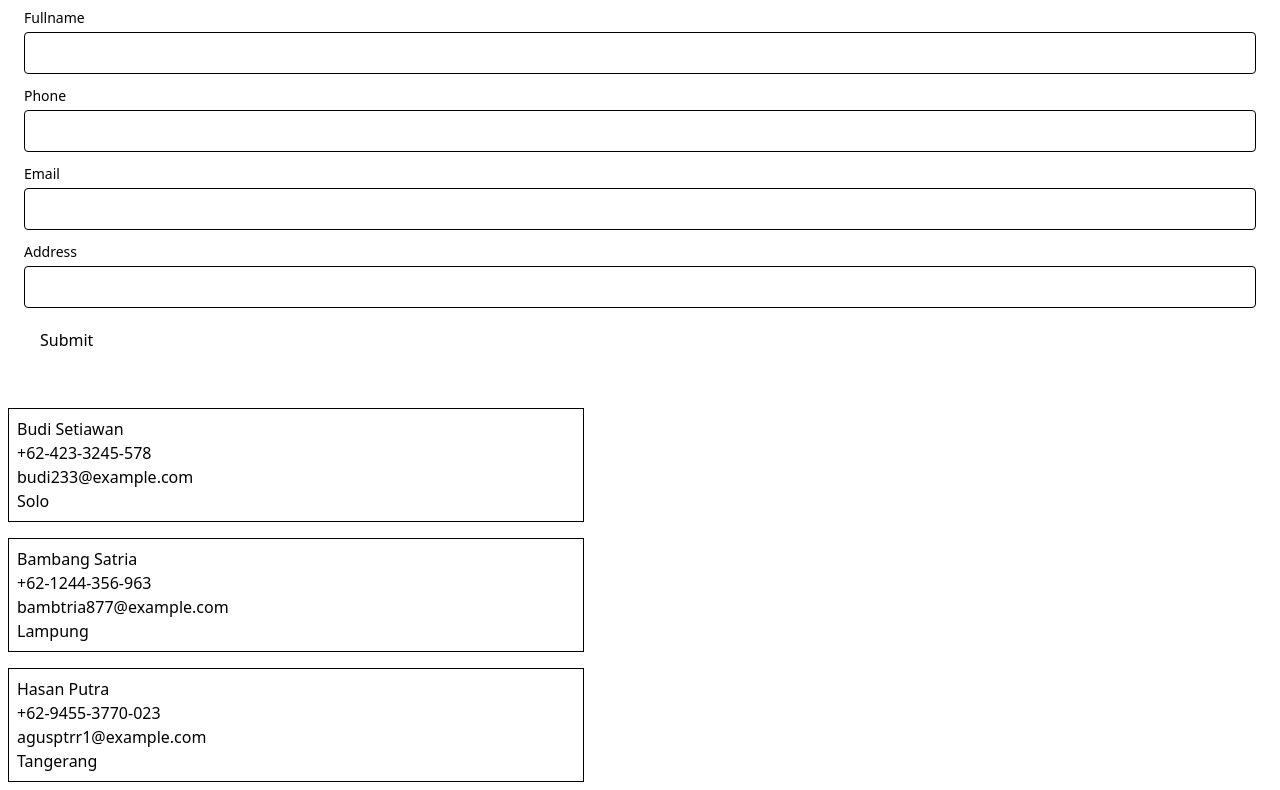
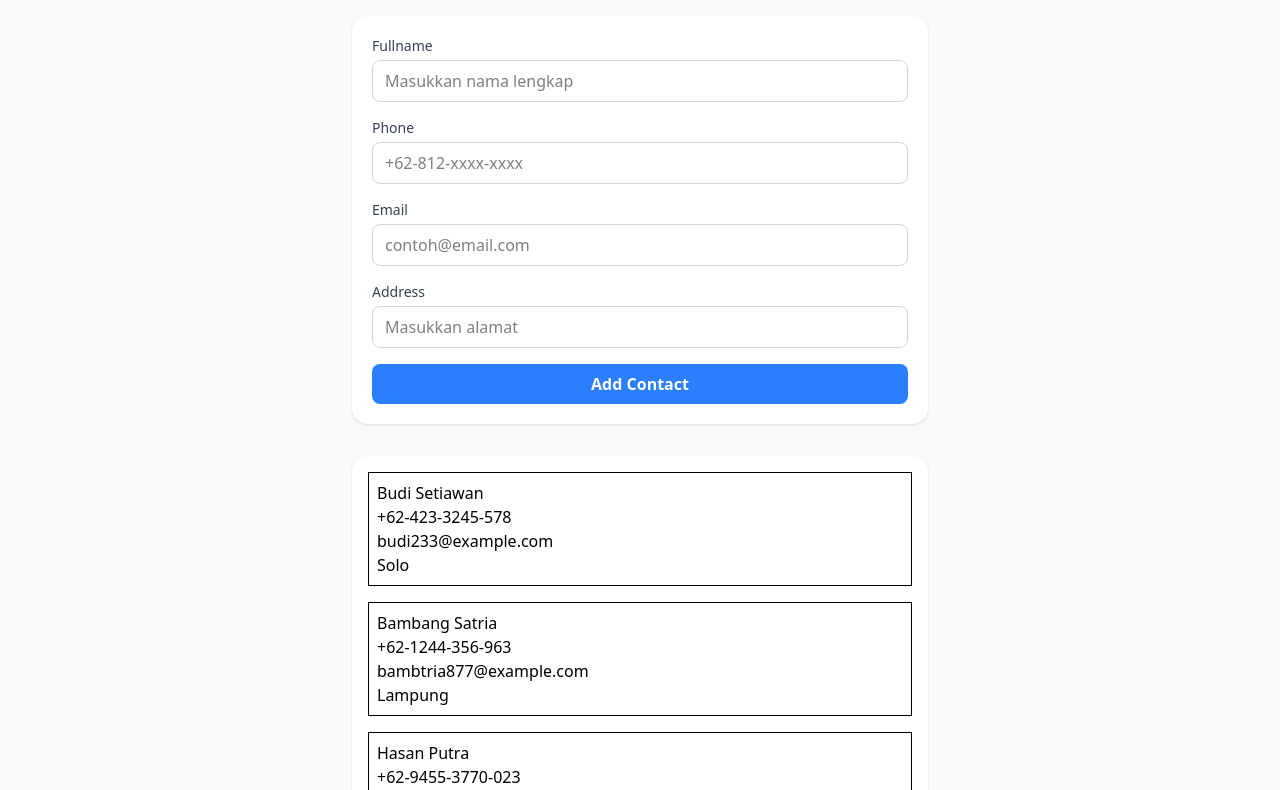
Before and after one commit to ADaneshS1/address-book, a plain HTML site: page index.html in a window 1280 px wide. Shown: the part 72-862 px from the top of the page. Drawn offline with nearby package versions, Linux system fonts and the light colour scheme.

Commit message:
add contact form function

```diff
--- a/index.html
+++ b/index.html
@@ -6,54 +6,85 @@
     <title>Address Book</title>
     <script src="https://cdn.jsdelivr.net/npm/@tailwindcss/browser@4"></script>
   </head>
-  <body class="p-2 space-y-8">
-    <h1>Address Book</h1>
 
-    <form class="p-4 space-y-3">
-      <div class="flex flex-col">
-        <label for="fullname" class="text-sm font-medium mb-1">Fullname</label>
+  <body class="min-h-screen bg-gray-50 p-6">
+    <div class="max-w-xl mx-auto space-y-8">
+      <h1 class="text-2xl font-bold text-gray-800 text-center">
+        📒 Address Book
+      </h1>
+
+      <!-- Form Tambah Kontak -->
+      <form
+        id="add-contact-form"
+        method="post"
+        class="bg-white p-5 rounded-2xl shadow space-y-4"
+      >
+        <div>
+          <label for="fullname" class="block text-sm font-medium text-gray-700"
+            >Fullname</label
+          >
           <input
             type="text"
             id="fullname"
             name="fullname"
-          class="border rounded px-3 py-2"
+            class="mt-1 w-full border border-gray-300 rounded-lg px-3 py-2 focus:outline-none focus:ring focus:ring-blue-200"
+            placeholder="Masukkan nama lengkap"
           />
         </div>
 
-      <div class="flex flex-col">
-        <label for="phone" class="text-sm font-medium mb-1">Phone</label>
+        <div>
+          <label for="phone" class="block text-sm font-medium text-gray-700"
+            >Phone</label
+          >
           <input
             type="tel"
             id="phone"
             name="phone"
-          class="border rounded px-3 py-2"
+            class="mt-1 w-full border border-gray-300 rounded-lg px-3 py-2 focus:outline-none focus:ring focus:ring-blue-200"
+            placeholder="+62-812-xxxx-xxxx"
           />
         </div>
 
-      <div class="flex flex-col">
-        <label for="email" class="text-sm font-medium mb-1">Email</label>
+        <div>
+          <label for="email" class="block text-sm font-medium text-gray-700"
+            >Email</label
+          >
           <input
             type="email"
             id="email"
             name="email"
-          class="border rounded px-3 py-2"
+            class="mt-1 w-full border border-gray-300 rounded-lg px-3 py-2 focus:outline-none focus:ring focus:ring-blue-200"
+            placeholder="contoh@email.com"
           />
         </div>
 
-      <div class="flex flex-col">
-        <label for="address" class="text-sm font-medium mb-1">Address</label>
+        <div>
+          <label for="address" class="block text-sm font-medium text-gray-700"
+            >Address</label
+          >
           <input
             type="text"
             id="address"
             name="address"
-          class="border rounded px-3 py-2"
+            class="mt-1 w-full border border-gray-300 rounded-lg px-3 py-2 focus:outline-none focus:ring focus:ring-blue-200"
+            placeholder="Masukkan alamat"
           />
         </div>
 
-      <button type="submit" class="py-2 px-4 rounded">Submit</button>
+        <button
+          type="submit"
+          class="w-full bg-blue-500 hover:bg-blue-600 text-white font-semibold py-2 px-4 rounded-lg transition"
+        >
+          Add Contact
+        </button>
       </form>
 
-    <div id="contacts" class="max-w-xl"></div>
+      <!-- Daftar Kontak -->
+      <div
+        id="contacts"
+        class="bg-white p-4 rounded-2xl shadow space-y-4"
+      ></div>
+    </div>
 
     <script type="module" src="/scripts/script.js"></script>
   </body>
--- a/scripts/script.js
+++ b/scripts/script.js
@@ -52,20 +52,21 @@ function renderContact(contact) {
   </li>`;
 }
 
-function addContact(contacts, fullName, phone, email, address) {
-  const newId = contacts[contacts.length - 1].id + 1;
+function addContact(contacts, { fullName = null, email = null, phone = null }) {
+  const newId = contacts.length > 0 ? contacts[contacts.length - 1].id + 1 : 1;
 
   const newContact = {
     id: newId,
-    fullName: fullName,
-    phone: phone,
-    email: email,
-    address: address,
+    fullName,
+    phone,
+    email,
   };
 
   const updatedContacts = [...contacts, newContact];
 
   dataContacts = updatedContacts;
+
+  renderContacts(updatedContacts);
 }
 
 function getContactById(id) {
@@ -78,13 +79,6 @@ function deleteContactById(contacts, id) {
   dataContacts = updatedContacts;
 }
 
-function searchContacts(contacts, keyword) {
-  const foundContacts = contacts.filter((contact) =>
-    contact.fullName.toLowerCase().includes(keyword.toLowerCase())
-  );
-  return foundContacts;
-}
-
 function editContactById(contacts, id, updatedContact) {
   const updatedContacts = contacts.map((contact) => {
     if (contact.id === id) {
@@ -94,6 +88,27 @@ function editContactById(contacts, id, updatedContact) {
   });
   dataContacts = updatedContacts;
 }
+
+const addContactFormElement = document.getElementById("add-contact-form");
+console.log(addContactFormElement);
+
+addContactFormElement.addEventListener("submit", (event) => {
+  event.preventDefault();
+
+  const formData = new FormData(addContactFormElement);
+  console.log(formData);
+
+  const newContactData = {
+    fullName: formData.get("fullname").toString(),
+    phone: formData.get("phone").toString(),
+    address: formData.get("address").toString(),
+    email: formData.get("email").toString(),
+  };
+
+  console.log(newContactData);
+
+  addContact(dataContacts, newContactData);
+});
 
 // --------------------------------------------------------------
 
```
Lines whose indentation alone changed are shown as unchanged.
